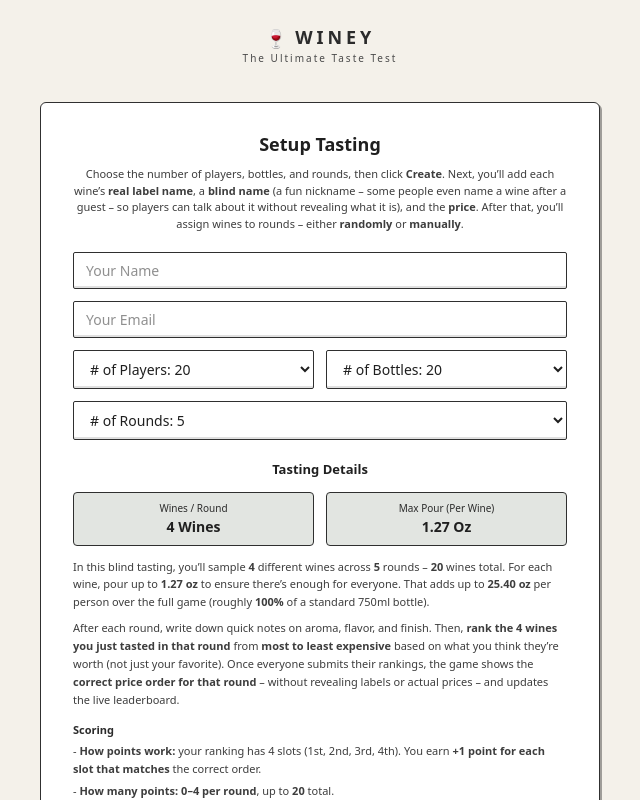
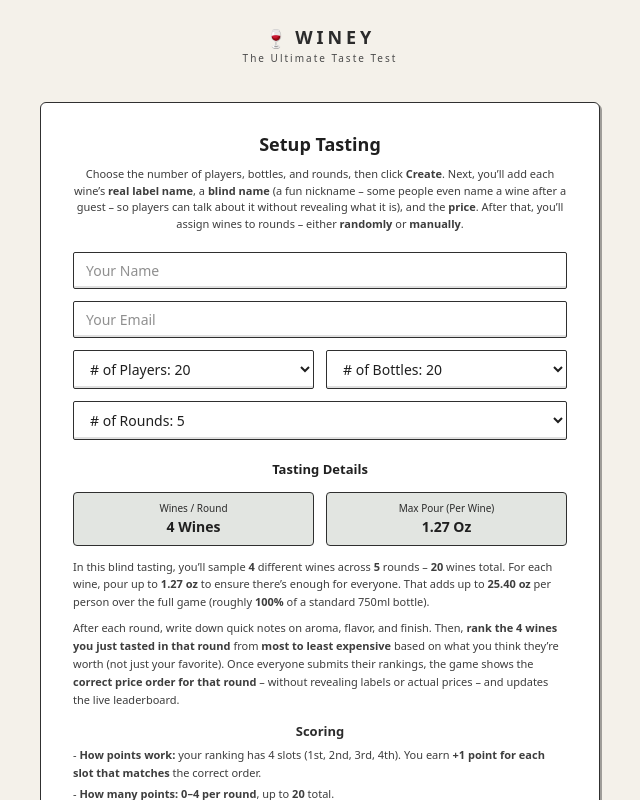
Before and after one commit to maximkali/Winey-Windsurf, a Next.js app: page /host/setup in a window 1280 px wide. Shown: the top 800 px of the page, without its empty margins (320-960 px from the left). Built offline with nearby package versions, Linux system fonts and the light colour scheme.

Commit message:
Center scoring header and match title sizing

```diff
--- a/src/components/winey/TastingDetails.tsx
+++ b/src/components/winey/TastingDetails.tsx
@@ -75,7 +75,7 @@ export function TastingDetails({ tastingConfig }: { tastingConfig: TastingDetail
         </p>
 
         <div className="pt-1">
-          <p className="text-[11px] font-semibold text-[#2b2b2b]">Scoring</p>
+          <p className="text-center text-[13px] font-semibold text-[#2b2b2b]">Scoring</p>
           <div className="mt-1 space-y-1">
             <p>
               - <span className="font-semibold">How points work:</span> your ranking has {slots} slots ({Array.from({ length: slots }, (_, i) => ordinal(i + 1)).join(', ')}). You earn{' '}
```
